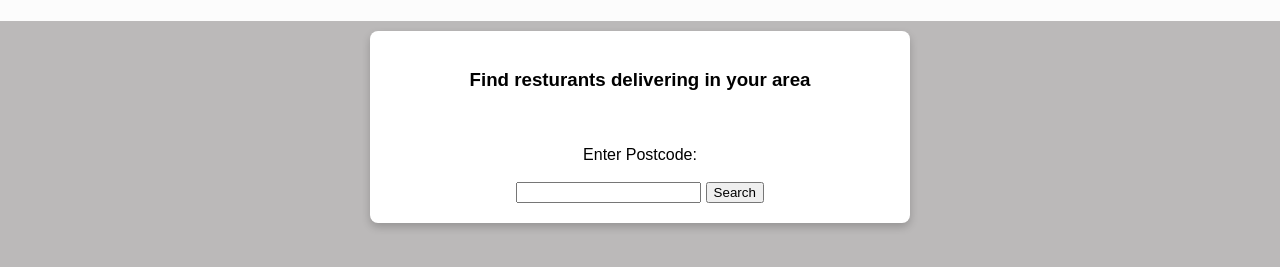
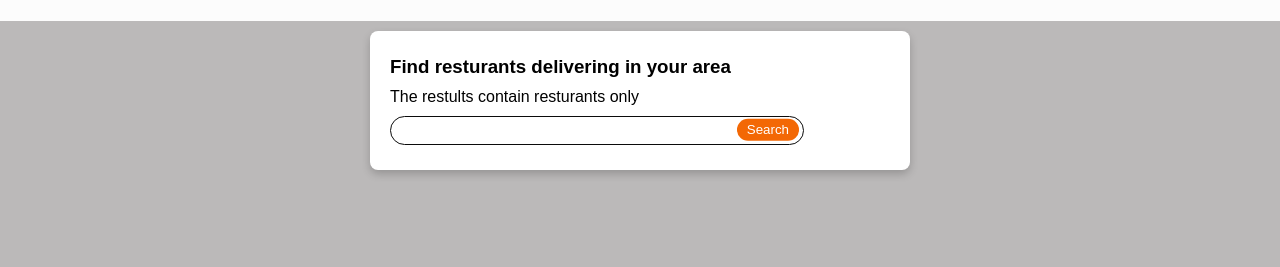
Before and after one commit to J-Spinks/jet-assignment, a website built with webpack: page src/template.html in a window 1280 px wide. Shown: the part 123-390 px from the top of the page. Built offline with nearby package versions, Linux system fonts and the light colour scheme; files whose address does not match are found by name.

Commit message:
added styling to search bar

```diff
--- a/src/styles.css
+++ b/src/styles.css
@@ -24,19 +24,57 @@ header img {
   align-items: center;
 }
 
+#search-container h3,
+#search-container p,
+#search-container form {
+  margin: 5px 0;
+}
+
 #search-container {
   margin-top: 10px;
   padding: 20px;
-  text-align: center;
+  /* text-align: center; */
   margin-bottom: 10px;
   display: flex;
   flex-direction: column;
-  align-items: center;
+  /* align-items: center; */
   background: white;
   padding: 20px;
   border-radius: 8px;
   box-shadow: 0 4px 8px rgba(0, 0, 0, 0.2);
   width: 500px;
+}
+
+.search-bar {
+  position: relative;
+  width: 400px;
+}
+
+.search-bar #postcode-input {
+  width: 100%;
+  outline: none;
+  border: 1px solid #0b0b0b;
+  border-radius: 20px;
+  padding-right: 40px;
+  padding: 6px;
+}
+
+.search-bar #submit-btn {
+  position: absolute;
+  right: -9px;
+  top: 50%;
+  transform: translateY(-51%);
+  border: none;
+  background-color: #f36805;
+  color: white;
+  border-radius: 20px;
+  padding: 4px 10px;
+  cursor: pointer;
+  padding-top: 3px;
+}
+
+#submit-btn:hover {
+  background-color: #fe6b02;
 }
 
 #restaurant-card {
--- a/src/template.html
+++ b/src/template.html
@@ -16,11 +16,14 @@
   <div id="content">
 
     <div id="search-container">
-      <h3>Find resturants delivering in your area </h3><br>
-      <br><form >
-        <label for="search">Enter Postcode:</label><br>
-        <br><input type="text" id="postcode-input">
-        <input type="submit" value="Search" id="submit-btn">
+      <h3>Find resturants delivering in your area </h3>
+      <p>The restults contain resturants only</p>
+      <form >
+        <label for="search"></label>
+        <div class="search-bar">
+          <input type="text" id="postcode-input">
+          <input type="submit" value="Search" id="submit-btn">
+        </div>
       </form>
     </div>
 
```
